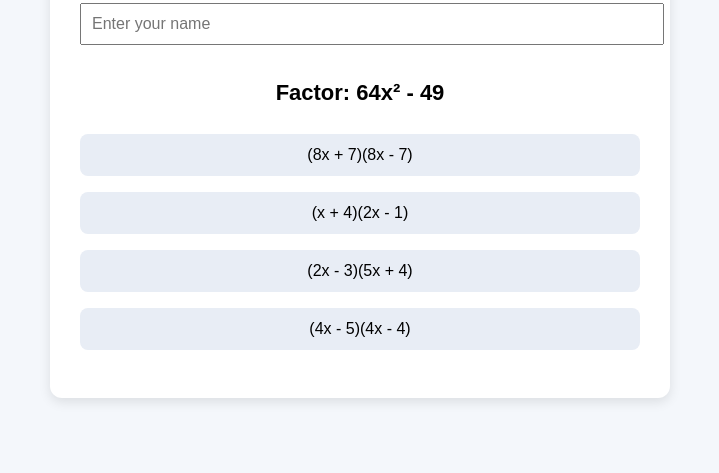
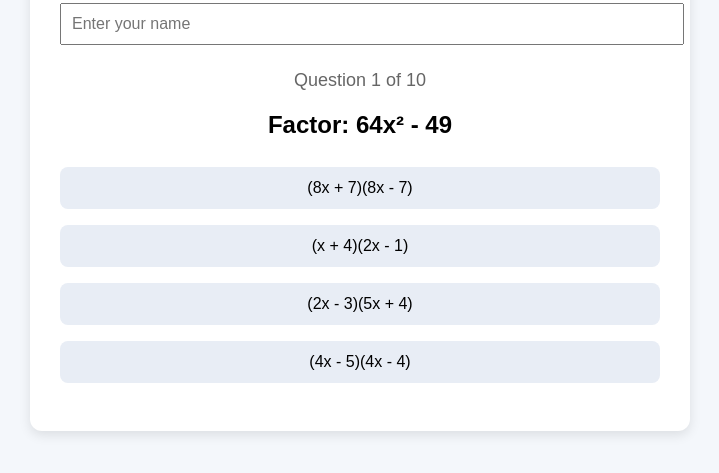
Before and after one commit to skandasa2003/quadratic_factoring_quiz_1, a plain HTML site: page index.html in a window 1280 px wide. Shown: the part 155-628 px from the top of the page, without its empty margins (280-999 px from the left). Drawn offline with nearby package versions, Linux system fonts and the light colour scheme.

Commit message:
Refactor HTML structure and styles for quiz
Updated the HTML structure and styles for the Quadratic Factoring Quiz, including changes to the layout, question display, and button styles.

```diff
--- a/index.html
+++ b/index.html
@@ -24,7 +24,7 @@
 
     .quiz-box {
       background: white;
-      width: 560px;
+      width: 600px;
       padding: 30px;
       border-radius: 12px;
       box-shadow: 0 4px 12px rgba(0,0,0,0.1);
@@ -34,8 +34,15 @@
       text-align: center;
     }
 
+    .question-number {
+      text-align: center;
+      font-size: 18px;
+      color: #666;
+      margin-top: 10px;
+    }
+
     .question {
-      font-size: 22px;
+      font-size: 24px;
       text-align: center;
       margin: 20px 0;
       font-weight: bold;
@@ -101,6 +108,8 @@
 
   <input id="studentName" placeholder="Enter your name"/>
 
+  <div class="question-number" id="questionNumber"></div>
+
   <div class="question" id="question"></div>
 
   <div id="options"></div>
@@ -144,7 +153,6 @@ refreshCount++;
 sessionStorage.setItem("refresh_count", refreshCount);
 
 document.addEventListener("copy", () => copyCount++);
-
 document.addEventListener("paste", () => pasteCount++);
 
 document.addEventListener("visibilitychange", () => {
@@ -182,9 +190,7 @@ function formatFactor(a, b) {
   return `(${aPart} ${bPart})`;
 }
 
-/* ========================================================= */
-/* OLD GENERATE FUNCTION                                     */
-/* ========================================================= */
+/* ---------------- GENERATE BASIC ---------------- */
 
 function generate() {
 
@@ -256,9 +262,7 @@ function generate() {
   return { q, opts };
 }
 
-/* ========================================================= */
-/* NEW ADVANCED GENERATE2 FUNCTION                           */
-/* ========================================================= */
+/* ---------------- GENERATE ADVANCED ---------------- */
 
 function generate2() {
 
@@ -267,7 +271,7 @@ function generate2() {
   let q = "";
   let opts = [];
 
-  /* STANDARD FACTORING */
+  /* STANDARD */
 
   if (questionType === 1) {
 
@@ -327,7 +331,7 @@ function generate2() {
         `${A}x² + ${B}x + ${C}`;
 
       correctAnswer =
-        `${formatFactor(a, b)}${formatFactor(a, b)}`;
+        `${formatFactor(a, b)}²`;
 
     } else {
 
@@ -335,7 +339,7 @@ function generate2() {
         `${A}x² - ${B}x + ${C}`;
 
       correctAnswer =
-        `${formatFactor(a, -b)}${formatFactor(a, -b)}`;
+        `${formatFactor(a, -b)}²`;
     }
   }
 
@@ -356,7 +360,7 @@ function generate2() {
       `${formatFactor(a, b)}${formatFactor(a, -b)}`;
   }
 
-  /* GCF FACTORING */
+  /* GCF */
 
   else {
 
@@ -441,7 +445,8 @@ function load() {
   document.getElementById("nextBtn").style.display =
     "none";
 
-  /* USING generate2 NOW */
+  document.getElementById("questionNumber").innerText =
+    `Question ${qCount + 1} of ${total}`;
 
   let data = generate2();
 
@@ -620,7 +625,7 @@ function finish() {
   `;
 }
 
-/* ---------------- START QUIZ ---------------- */
+/* ---------------- START ---------------- */
 
 load();
 
```
